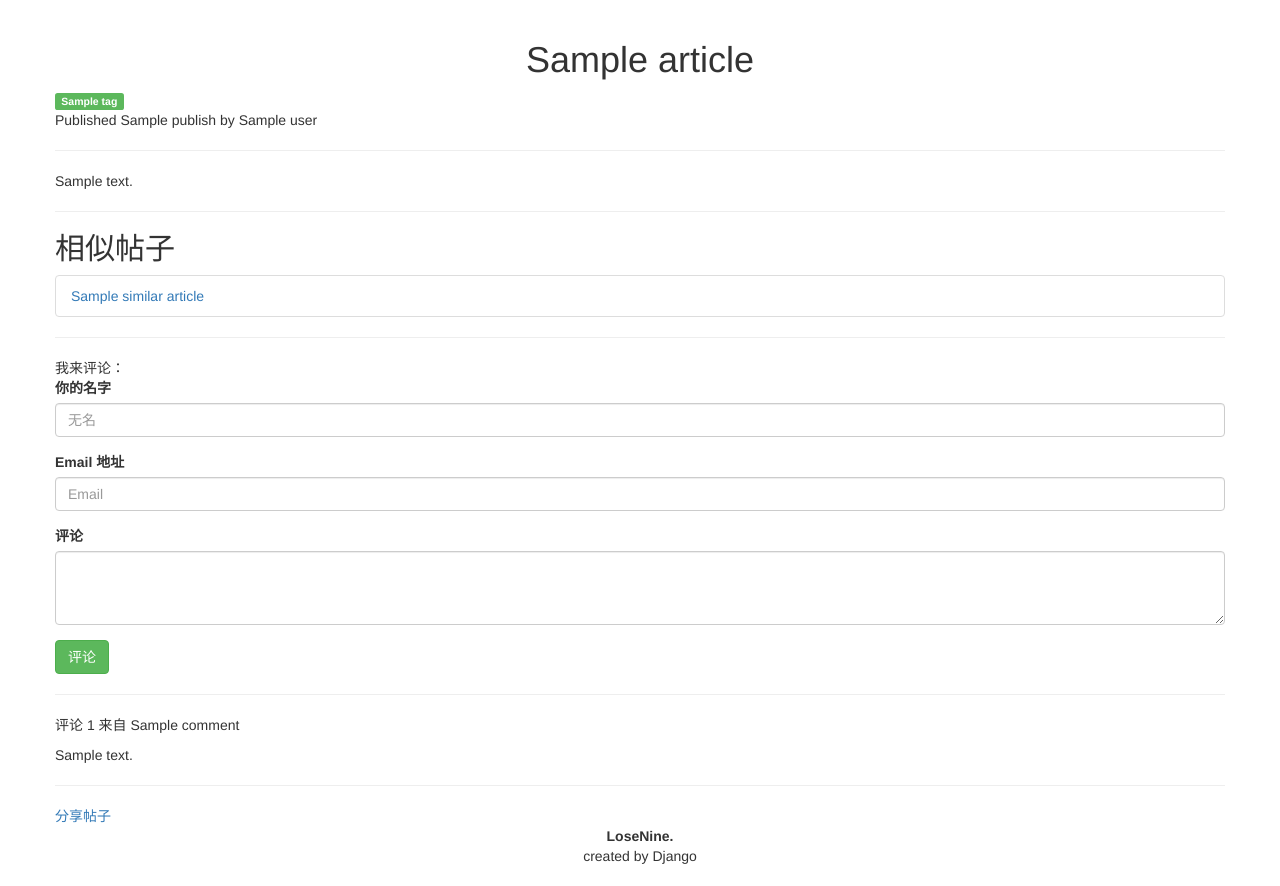
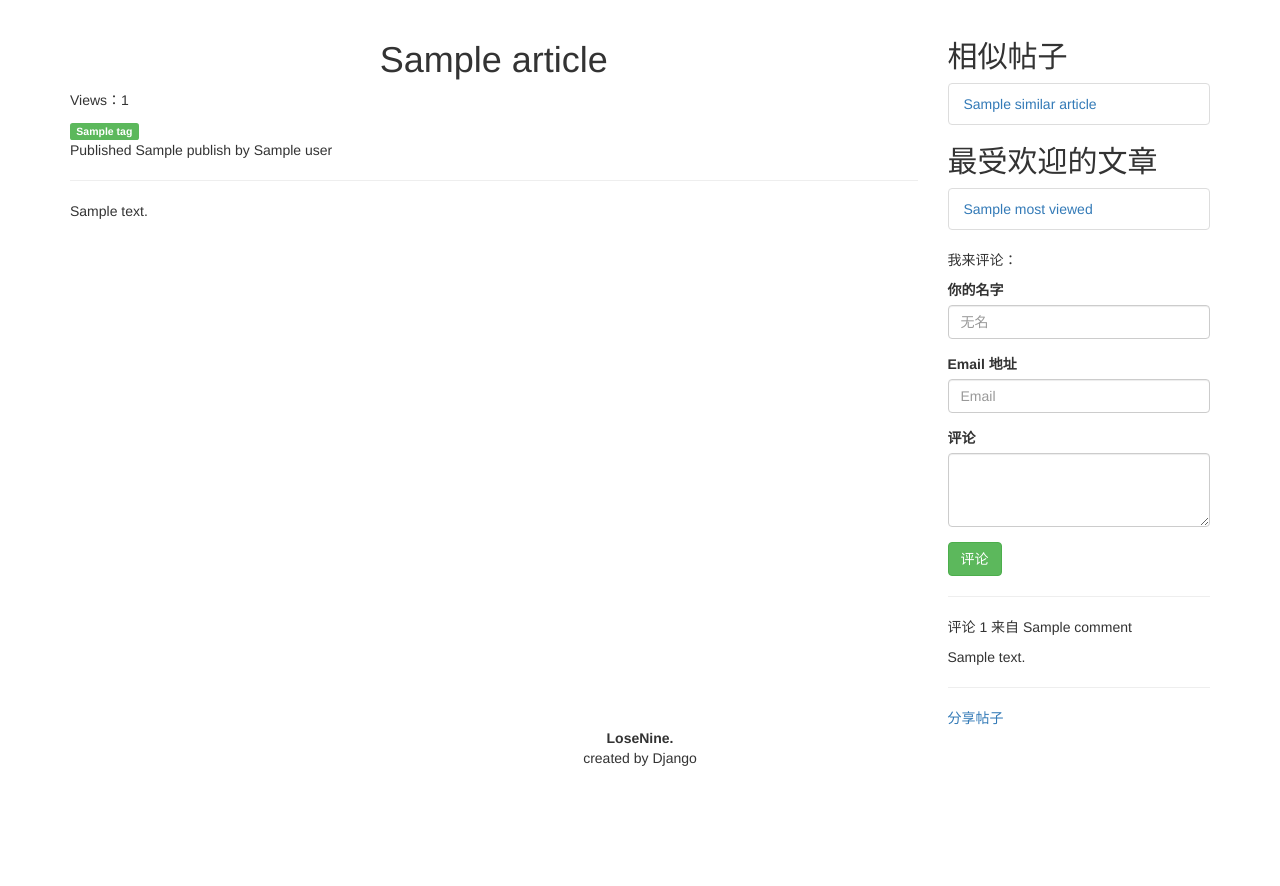
Before and after one commit to LoseNine/Django-Blog, a Django app: template templates/mysite/articleDetial.html in a window 1280 px wide. Shown: the part 52-938 px from the top of the page. After the commit the page ends 818 px from the top, so only its background shows below. Run offline with Django 3.2, Linux system fonts and the light colour scheme; the template is opened without the code that fills it: most values are stand-ins (such as "Sample title", 1, 10 or a date in 2020); parts of the project's set-up code (start-up, migrations or seed data) failed here and were passed over; some libraries are stand-ins or nearby versions.

Commit message:
增加redis

```diff
--- a/blog/settings.py
+++ b/blog/settings.py
@@ -144,3 +144,8 @@ EMAIL_HOST_PASSWORD='123'
 EMAIL_HOST_PORT=587
 EMAIL_USE_TLS=True
 DEFAULT_EMAIL_FROM='123@sina.com'
+
+
+REDIS_HOST='localhost'
+REDIS_PORT=6379
+REDIS_DB=1
--- a/templates/mysite/articleDetial.html
+++ b/templates/mysite/articleDetial.html
@@ -1,18 +1,22 @@
 {% extends 'mysite/base.html' %}
 
 {% block content %}
+    <div class="col-md-9">
         <h1 class="text-center">{{ article.title }}</h1>
+    <p>Views：{{ total_views }}</p>
         {% for t in article.tags.all %}
-                <span class="label label-success text-center">{{ t}}</span>
+            <span class="label label-success text-center">{{ t }}</span>
         {% endfor %}
+
         <p class="datetime">
             Published {{ article.publish }} by {{ article.user }}
         </p>
         <hr>
         {{ article.content|linebreaks }}
-<hr>
+    </div>
+    <div class="col-md-3">
     <h2>相似帖子</h2>
-    {%  for p in similar_articles %}
+    {% for p in similar_articles %}
         {#        <a href="{% url 'mysite:articledetial' p.slug %}">{{ p.title }}</a>#}
         <ul class="list-group">
             <li class="list-group-item"><a href="{% url 'mysite:articledetial' p.slug %}">{{ p.title }}</a></li>
@@ -21,13 +25,19 @@
         <p>没有类似帖子</p>
     {% endfor %}
 
-<hr>
-    我来评论：
+    <h2>最受欢迎的文章</h2>
+    <ul class="list-group">
+        {% for a in most_viewed %}
+            <li class="list-group-item"><a href="{% url 'mysite:articledetial' a.slug %}">{{ a.title }}</a></li>
+        {% endfor %}
+    </ul>
+    <div>
+            <p>我来评论：</p>
     <form action="." method="post">
         {% csrf_token %}
         <div class="form-group">
             <label for="name">你的名字</label>
-        <input type="text" class="form-control" id="name" name="name" placeholder="无名" >
+            <input type="text" class="form-control" id="name" name="name" placeholder="无名">
         </div>
         <div class="form-group">
             <label for="email">Email 地址</label>
@@ -37,7 +47,7 @@
             <label for="body">评论</label>
             <textarea class="form-control" id='body' name='body' rows="3"></textarea>
         </div>
-      <button type="submit" class="btn btn-success" >评论</button>
+        <button type="submit" class="btn btn-success">评论</button>
     </form>
     {% if msg %}
         {{ msg }}
```
Also changed, not shown: mysite/views.py (+24 -0 lines), db.sqlite3, static/img/6.png (added). Lines whose indentation alone changed are shown as unchanged.
